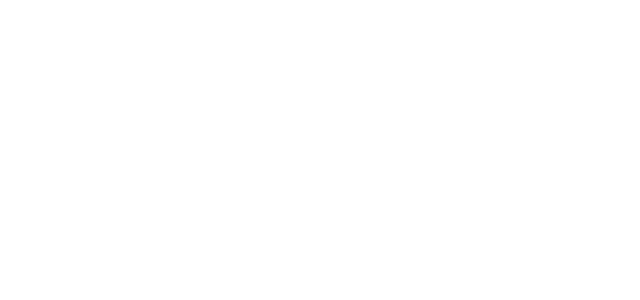
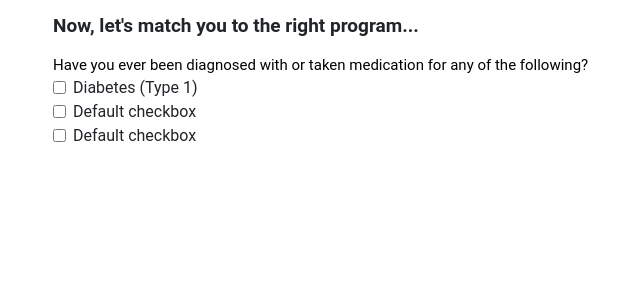
Before and after one commit to muhammadidreesshaikh/take-health-react, a React (Create React App) app: page /health in a window 1280 px wide. Shown: the top 300 px of the page, without its empty margins (32-672 px from the left). Built offline with nearby package versions, Linux system fonts and the light colour scheme.

Commit message:
till health done

```diff
--- a/src/App.css
+++ b/src/App.css
@@ -72,3 +72,27 @@
   background-color: var(--color-white);
   color: var(--color-green);
 }
+
+body {
+  margin: 0;
+  padding: 0;
+  font-family: -apple-system, BlinkMacSystemFont, "Segoe UI", "Roboto", "Oxygen", "Ubuntu", "Cantarell", "Fira Sans", "Droid Sans", "Helvetica Neue", sans-serif;
+  -webkit-font-smoothing: antialiased;
+  -moz-osx-font-smoothing: grayscale; }
+
+/* scroll styling  */
+::-webkit-scrollbar {
+  width: 5px;
+  /* height: 440px; */ }
+
+::-webkit-scrollbar-button:start:decrement, ::-webkit-scrollbar-button:end:increment {
+  display: none; }
+
+::-webkit-scrollbar-track-piece {
+  background-color: #f8f8f9;
+  -webkit-border-radius: 10px;
+  border-left: 1px #999 #888; }
+
+::-webkit-scrollbar-thumb {
+  -webkit-border-radius: 10px;
+  background: #ced4da; }
--- a/src/App.js
+++ b/src/App.js
@@ -8,6 +8,7 @@
 import StepTwo from './components/thebasics/StepTwo';
 import StepThree from './components/thebasics/StepThree';
 import Coverage from './components/thebasics/Coverage';
+import Health from './components/thebasics/Health';
 
 import {
   BrowserRouter as Router,
@@ -31,6 +32,7 @@
               <Route exact path='/stepTwo' component={StepTwo}></Route>
               <Route exact path='/stepThree' component={StepThree}></Route>
               <Route exact path='/coverage' component={Coverage}></Route>
+              <Route exact path='/health' component={Health}></Route>
             </Switch>
           </div>
       </div>
--- /dev/null
+++ b/src/assets/css/health.css
@@ -0,0 +1,22 @@
+.health{
+
+}
+
+.health .card-body h6{
+    font-size: 19px;
+    padding-top: 15px;
+    font-weight: bold;
+}
+
+.health .card-body p{
+    font-size: 15px;
+    padding: 0;
+    color: var(--color-black);
+}
+
+.health .card-body .change{
+    margin-bottom: 0;
+    font-weight: bold;
+    font-size: 12px;
+    margin-top: 5%;
+}
--- a/src/components/thebasics/Coverage.js
+++ b/src/components/thebasics/Coverage.js
@@ -32,8 +32,6 @@
                             <div className="col-12 col-md-12 col-lg-12 p-0">
                                 <div className="card-body p-0">
                                     <div className="col-12 col-md-12 col-lg-12">
-                                        <h1>Coverage</h1>
-                                        <h3>ALMOST THERE!</h3>
                                         <h6>Let's ensure your visit is covered!</h6>
                                     </div>
 
--- /dev/null
+++ b/src/components/thebasics/Health.js
@@ -0,0 +1,72 @@
+import React from 'react';
+import '../../assets/css/health.css';
+
+import { Link } from 'react-router-dom';
+
+class Health extends React.Component {
+
+    constructor(props) {
+        super(props);
+
+        this.state = {
+            data: [],
+            loading: false
+        };
+    }
+
+    componentDidMount() {
+        console.log("Health");
+
+        this.setState({
+            loading: true
+        });
+    }
+
+    render() {
+        return(
+            <section>
+                <div className="health">
+                    <div className="container">
+                        <div className="row justify-content-center">
+
+                            <div className="col-12 col-md-12 col-lg-12 p-0">
+                                <div className="card-body p-0">
+                                    <div className="col-12 col-md-12 col-lg-12">
+                                        <h6>Now, let's match you to the right program...</h6>
+                                    </div>
+
+                                    <div className="col-12 col-md-12 col-lg-12">
+                                        <p className="pt-3">Have you ever been diagnosed with or taken medication for any of the following?</p>
+
+                                        <div class="form-check">
+                                            <input class="form-check-input" type="checkbox"></input>
+                                            <label class="form-check-label" for="defaultCheck1">
+                                                Diabetes (Type 1)
+                                            </label>
+                                        </div>
+
+                                        <div class="form-check">
+                                            <input class="form-check-input" type="checkbox"></input>
+                                            <label class="form-check-label" for="defaultCheck1">
+                                                Default checkbox
+                                            </label>
+                                        </div>
+
+                                        <div class="form-check">
+                                            <input class="form-check-input" type="checkbox"></input>
+                                            <label class="form-check-label" for="defaultCheck1">
+                                                Default checkbox
+                                            </label>
+                                        </div>
+                                    </div>
+                                </div>
+                            </div>
+
+                        </div>
+                    </div>
+                </div>
+            </section>
+        );
+    }
+}
+export default Health;
--- a/src/components/thebasics/Main.js
+++ b/src/components/thebasics/Main.js
@@ -6,16 +6,20 @@
 import StepTwo from '../../components/thebasics/StepTwo';
 import StepThree from '../../components/thebasics/StepThree';
 import Coverage from '../../components/thebasics/Coverage';
+import Health from '../../components/thebasics/Health';
 
 
 class Main extends React.Component {
+
+
 
     constructor(props) {
         super(props);
 
         this.state = {
             data: [],
-            loading: false
+            loading: false,
+            step: 1
         };
     }
 
@@ -25,6 +29,20 @@
         this.setState({
             loading: true
         });
+    }
+
+    nextStep = () => {
+        console.log('stepssss', this.state.step);
+
+        this.state.step += 1;
+
+        this.setState({
+            state: this.state.step
+        });
+    }
+
+    backStep = () => {
+        this.step -= 1;
     }
 
     render() {
@@ -46,7 +64,14 @@
                                     </div>
 
                                     <div className="col-12 col-md-12 col-lg-12">
-                                        <h1 className="text-center pt-4">The Basics</h1>
+                                        <h1 className="text-center pt-4">
+                                            { this.state.step >= 1 && this.state.step <=3 ?
+                                                'The Basics'
+                                                :
+                                                'Your Coverage'
+                                            }
+
+                                        </h1>
                                     </div>
 
                                     <div className="col-4 col-md-4 col-lg-4">
@@ -62,19 +87,55 @@
                                     </div>
 
                                     <div className="col-12 col-md-12 col-lg-12">
-                                        <h4 className="pt-3">STEP 1 OF 3</h4>
+                                        <h4 className="pt-3">
+                                            { this.state.step >= 1 && this.state.step <=3 ?
+                                                    'STEP 1 OF 3'
+                                                    :
+                                                    'ALMOST THERE'
+                                            }
+                                        </h4>
                                     </div>
 
 
-                                    {/* <StepOne /> */}
+                                    { this.state.step == 1 ? <StepOne /> : null }
+                                    { this.state.step == 2 ? <StepTwo /> : null }
+                                    { this.state.step == 3 ? <StepThree /> : null }
+                                    { this.state.step == 4 ? <Coverage /> : null }
+                                    { this.state.step == 5 ? <Health /> : null }
+
                                     {/* <Elligibility /> */}
-                                    {/* <StepTwo /> */}
-                                    {/* <StepThree /> */}
-                                    <Coverage />
-
 
                                     <div className="col-12">
-                                        <Link to="/signup" submit className="bg-green w-100 d-block text-center mt-2 font-weight-bold">CONTINUE</Link>
+                                        {
+                                            this.state.step == 1 ?
+                                            <a
+                                                onClick={ ()=> {this.nextStep()} }
+                                                className="bg-green w-100 d-block text-center mt-2 font-weight-bold">
+                                                CONTINUE
+                                            </a>
+                                            : null
+                                        }
+
+                                        {
+                                            this.state.step == 2 || this.state.step >= 4 ?
+                                            <a
+                                                onClick={ ()=> {this.nextStep()} }
+                                                className="bg-green w-100 d-block text-center mt-2 font-weight-bold">
+                                                Next
+                                            </a>
+                                            : null
+                                        }
+
+                                        {
+                                            this.state.step == 3 ?
+                                            <a
+                                                onClick={ ()=> {this.nextStep()} }
+                                                className="bg-green w-100 d-block text-center mt-2 font-weight-bold">
+                                                GET STARTED
+                                            </a>
+                                            : null
+                                        }
+
                                         <p className="text-center pt-4">By continuing, you agree to accept our Privacy Policy & Terms of Service.</p>
 
                                         <h6 className="text-center pt-3">Already have an account?</h6>
```
